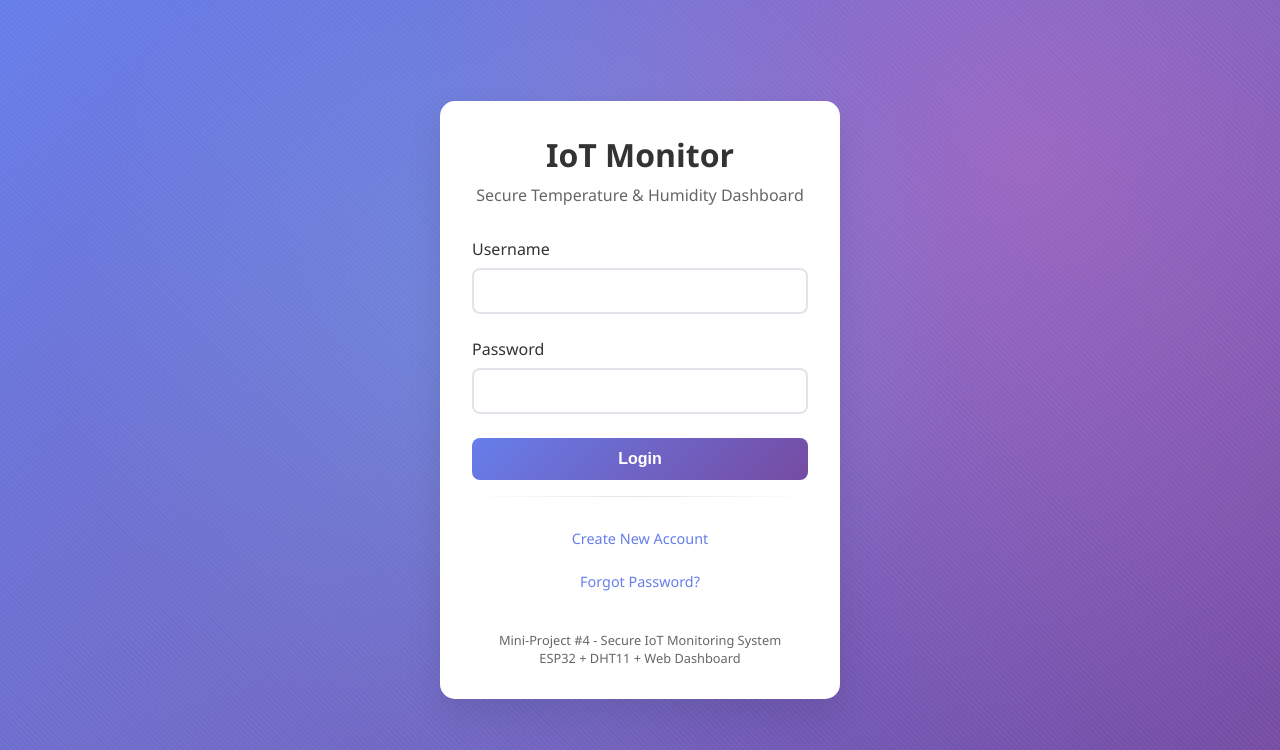
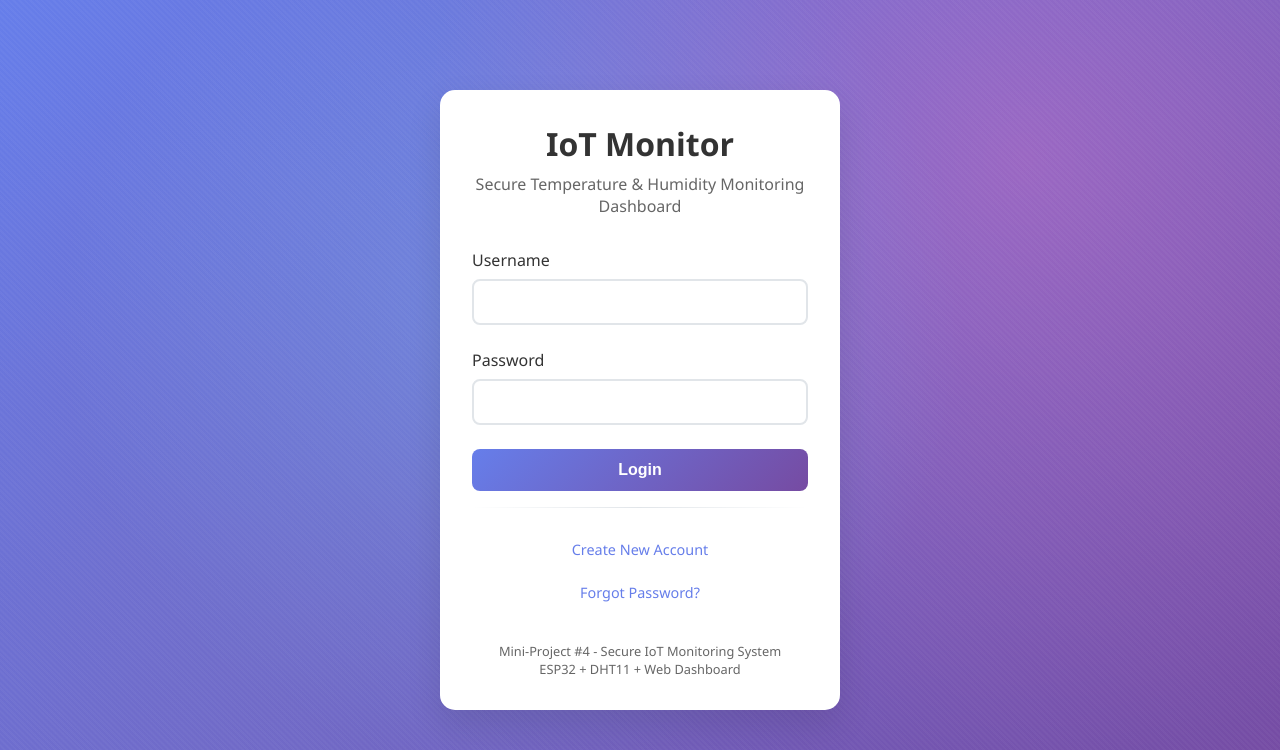
Before and after one commit to pavan-kalam/IOT-mini-project-4, a Flask app: page /login in a window 1280 px wide. Shown: the top 750 px of the page. Run offline with Flask 3, Linux system fonts and the light colour scheme; some libraries are stand-ins or nearby versions.

Commit message:
frontend user login page

```diff
--- a/templates/login.html
+++ b/templates/login.html
@@ -181,7 +181,7 @@
     <div class="login-container">
         <div class="login-header">
             <h1>IoT Monitor</h1>
-            <p>Secure Temperature & Humidity Dashboard</p>
+            <p>Secure Temperature & Humidity Monitoring Dashboard</p>
         </div>
 
         {% with messages = get_flashed_messages(with_categories=true) %}
```
